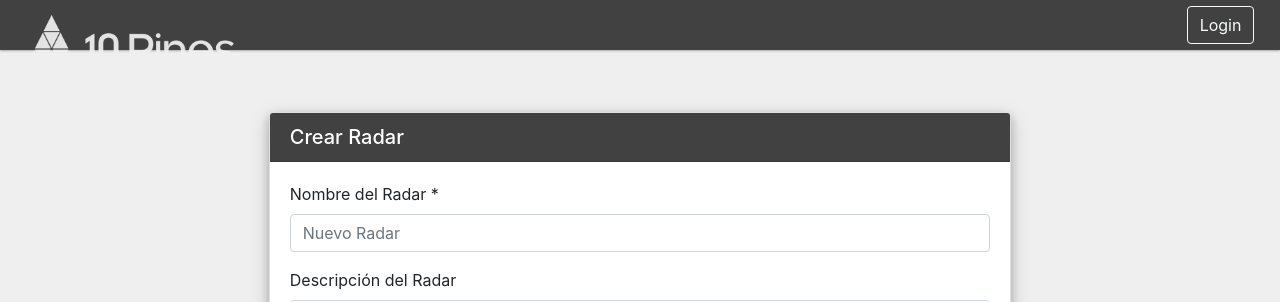
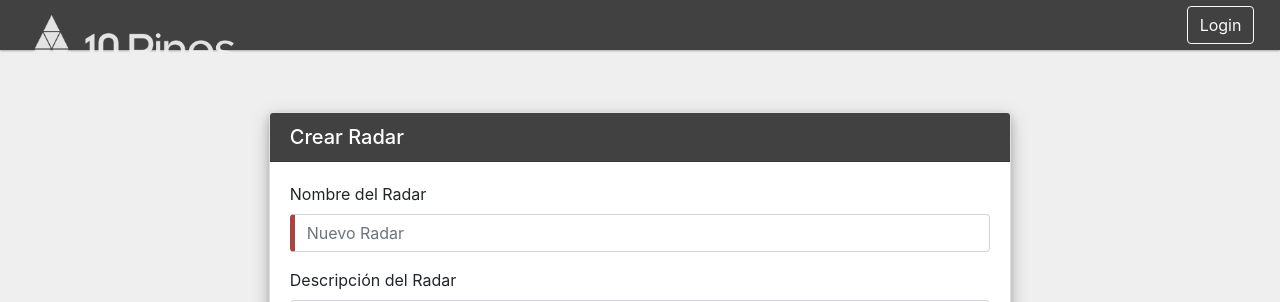
Before and after one commit to 10PinesLabs/radar, an Angular app: page /createRadar in a window 1280 px wide. Shown: the top 302 px of the page. Built offline with nearby package versions, Linux system fonts and the light colour scheme.

Commit message:
Agregado color de validacion en radar-form

```diff
--- a/src/app/create-radar/create-radar.component.html
+++ b/src/app/create-radar/create-radar.component.html
@@ -1,7 +1,7 @@
 <app-card-container [header]="'Crear Radar'">
   <div class="card-body">
 
-    <form (ngSubmit)="createRadar()">
+    <form (ngSubmit)="createRadar()" #createRadarForm="ngForm">
 
       <app-radar-form [(radarTitle)]="radarTitle" [(radarDescription)]="radarDescription" ></app-radar-form>
 
--- a/src/app/create-radar/create-radar.component.ts
+++ b/src/app/create-radar/create-radar.component.ts
@@ -22,12 +22,6 @@ export class CreateRadarComponent implements OnInit {
     return this.radarTitleIsEmpty() || this.radarAxesIsLessThanThree();
   }
 
-  eraseAxis(axisToErase) {
-    const idxToErase = this.axes.indexOf(axisToErase);
-    const qttyToBeErased = 1;
-    this.axes.splice(idxToErase, qttyToBeErased);
-  }
-
   createRadar() {
     const newRadar = new Radar(this.radarTitle, this.radarDescription, this.axes, null);
     this.radarService.createRadar(newRadar);
--- a/src/app/create-radar/radar-form/radar-form.component.html
+++ b/src/app/create-radar/radar-form/radar-form.component.html
@@ -1,5 +1,5 @@
 <div class="form-group">
-  <label for="radarTitle">Nombre del Radar *</label>
+  <label for="radarTitle">Nombre del Radar</label>
   <input
     type="text"
     class="form-control text-color"
--- a/src/app/create-radar/radar-form/radar-form.component.scss
+++ b/src/app/create-radar/radar-form/radar-form.component.scss
@@ -1,3 +1,11 @@
 .text-color {
     color: black;
 }
+
+.ng-valid[required], .ng-valid.required  {
+    border-left: 5px solid #42A948;
+}
+
+.ng-invalid:not(form)  {
+    border-left: 5px solid #a94442;
+}
```
